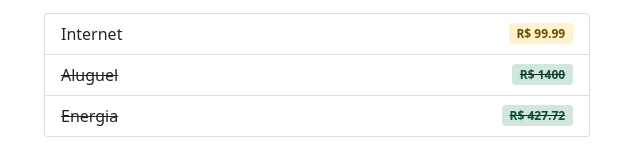
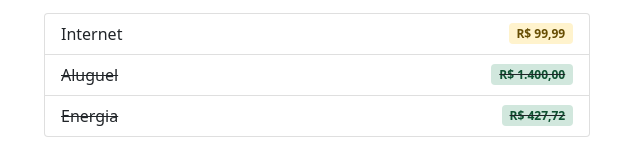
Before and after one commit to dcodifica/despesas-mensais-angular, an Angular app: page /despesas in a window 1280 px wide. Shown: the part 138-292 px from the top of the page, without its empty margins (38-678 px from the left). Built offline with nearby package versions, Linux system fonts and the light colour scheme.

Commit message:
Criado pipe para formatar o valor das desesas de number para uma string com o formato de moeda.

```diff
--- a/src/app/app.module.ts
+++ b/src/app/app.module.ts
@@ -4,11 +4,13 @@ import { BrowserModule } from '@angular/platform-browser';
 import { AppRoutingModule } from './app-routing.module';
 import { AppComponent } from './app.component';
 import { ListaDespesasComponent } from './components/lista-despesas/lista-despesas.component';
+import { MoedaPipe } from './pipes/moeda.pipe';
 
 @NgModule({
   declarations: [
     AppComponent,
-    ListaDespesasComponent
+    ListaDespesasComponent,
+    MoedaPipe
   ],
   imports: [
     BrowserModule,
--- a/src/app/components/lista-despesas/lista-despesas.component.html
+++ b/src/app/components/lista-despesas/lista-despesas.component.html
@@ -12,7 +12,7 @@
                 {{ despesa.nome }}
                 <span [ngClass]="{ 'alert-success': despesa.paga == true, 'alert-warning': despesa.paga == false }"
                     class="badge badge-pill">
-                    R$ {{ despesa.valor }}
+                    {{ despesa.valor | moeda }}
                 </span>
             </li>
         </ul>
--- /dev/null
+++ b/src/app/pipes/moeda.pipe.ts
@@ -0,0 +1,14 @@
+import { Pipe, PipeTransform } from '@angular/core';
+
+@Pipe({
+  name: 'moeda'
+})
+export class MoedaPipe implements PipeTransform {
+
+  transform(value: number): string {
+    return value.toLocaleString(
+      'pt-br', { style: 'currency', currency: 'BRL' }
+    );
+  }
+
+}
```
